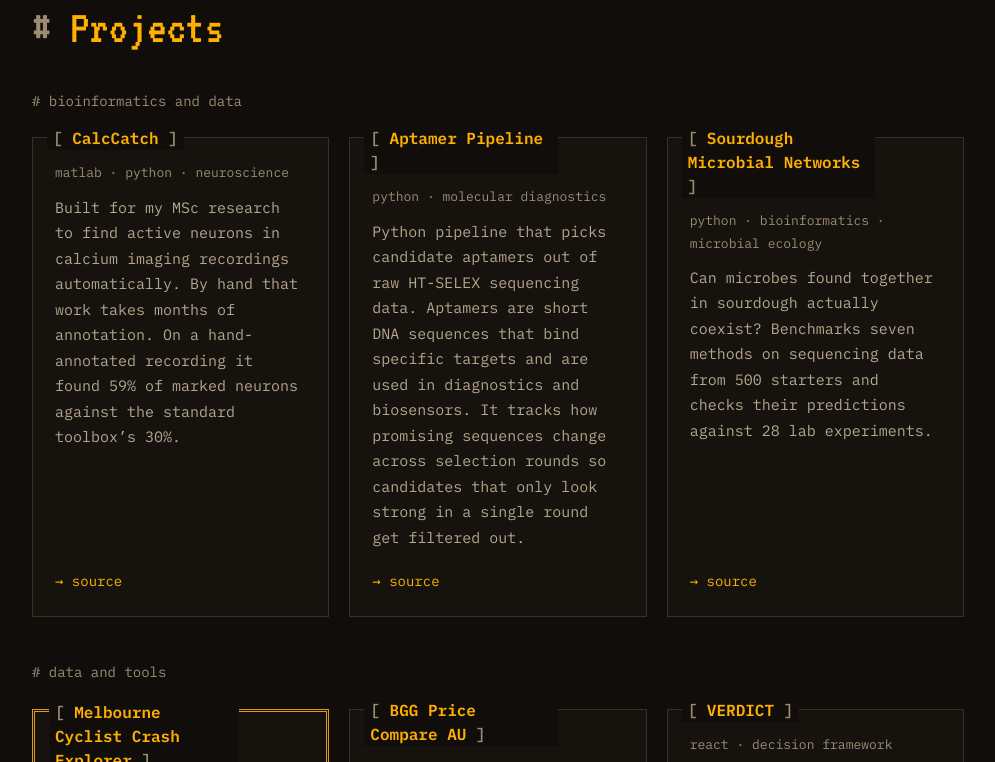
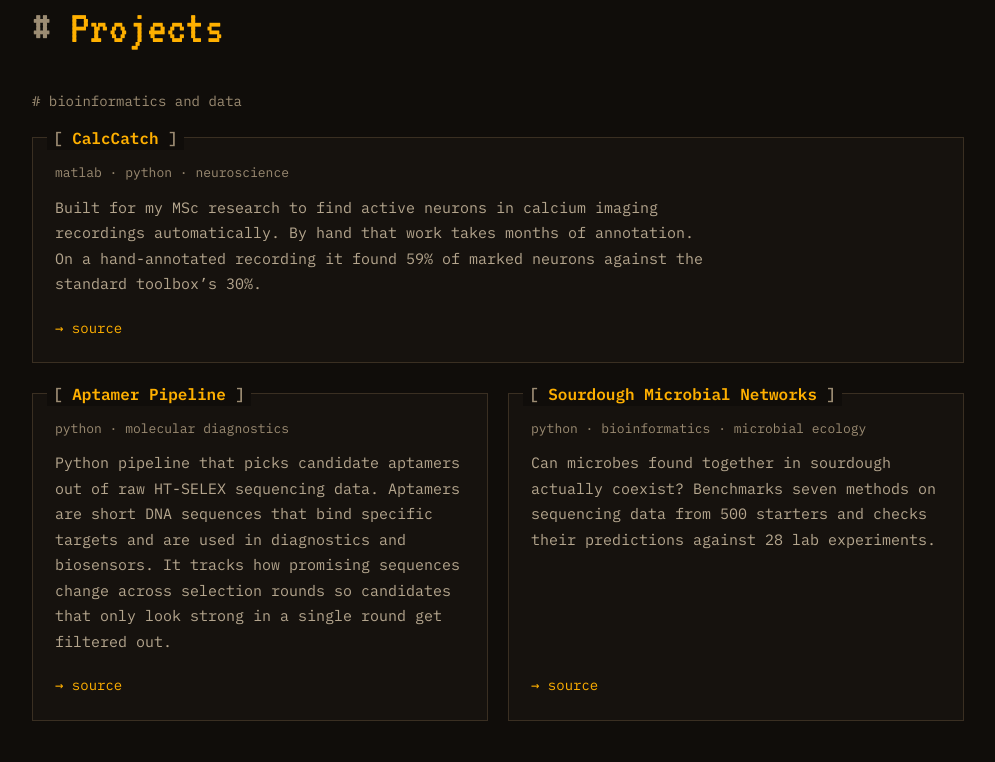
Before and after one commit to SunnyS29/SunnyS29.github.io, a plain HTML site: page index.html in a window 1280 px wide. Shown: the part 1414-2176 px from the top of the page, without its empty margins (142-1137 px from the left). Drawn offline with Linux system fonts and the light colour scheme.

Commit message:
Revert "Show project boxes three across on desktop"
This reverts commit ac750b1c53213067cdf5442dd9aed6a7370c615f.

```diff
--- a/css/style.css
+++ b/css/style.css
@@ -500,7 +500,7 @@ ul {
 
 .projects-grid {
   display: grid;
-  grid-template-columns: repeat(auto-fit, minmax(min(260px, 100%), 1fr));
+  grid-template-columns: repeat(auto-fit, minmax(min(340px, 100%), 1fr));
   gap: 20px;
 }
 
@@ -511,6 +511,12 @@ ul {
 
 .project-card:hover {
   border-color: var(--line-strong);
+}
+
+/* with two columns, the featured box and any leftover box run full width */
+.project-card-featured,
+.projects-grid:not(:has(.project-card-featured)) .project-card:first-child {
+  grid-column: 1 / -1;
 }
 
 /* featured project: a double-line box, like ╔═╗ box drawing */
```
Also changed, not shown: index.html (+1 -1 lines).
